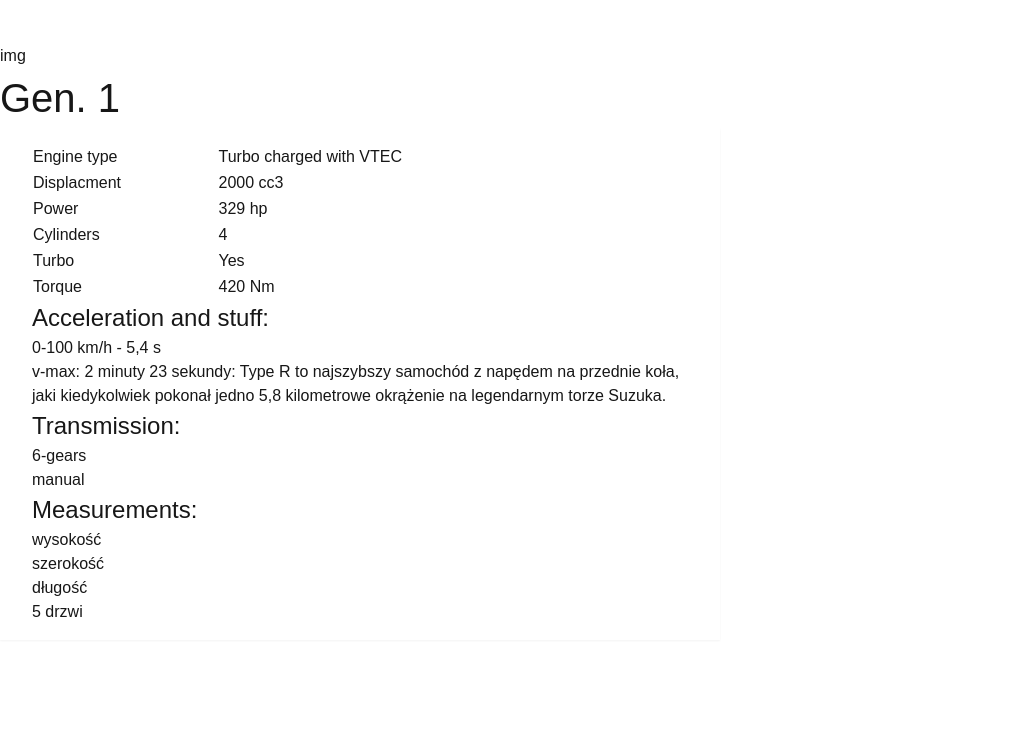
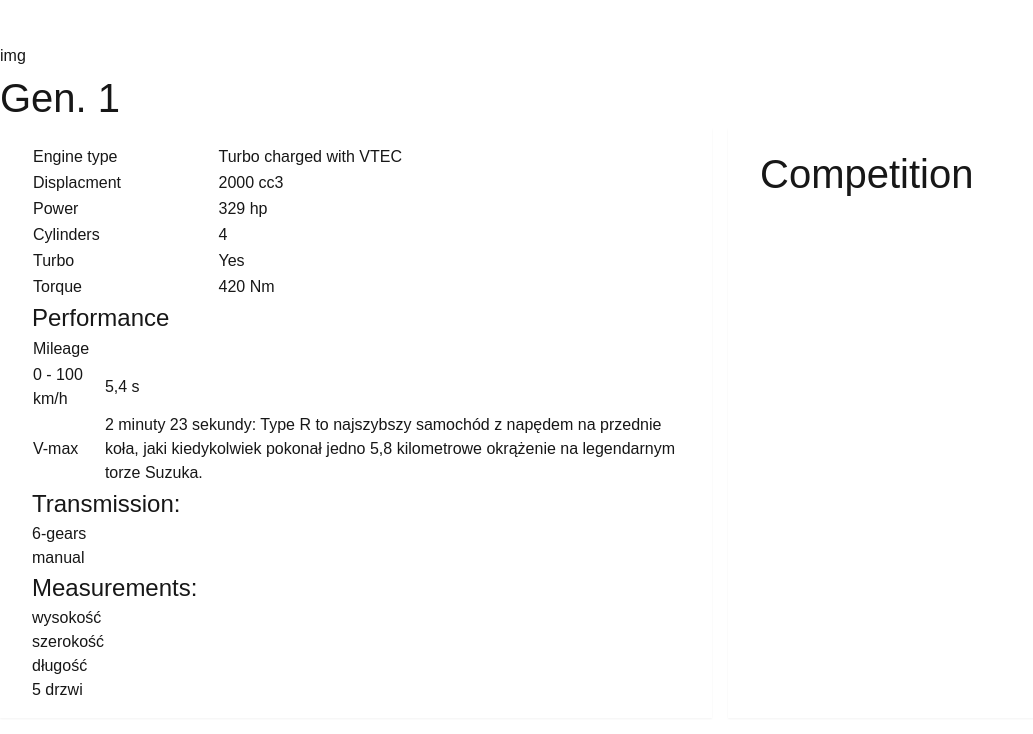
Before and after one commit to PiotrCembrowski/motorinfo, a Next.js app: page /car/1 in a window 1280 px wide. Shown: the top 734 px of the page, without its empty margins (0-1033 px from the left). Built offline with nearby package versions, Linux system fonts and the light colour scheme.

Commit message:
finishing data box

```diff
--- a/app/car/[name]/page.tsx
+++ b/app/car/[name]/page.tsx
@@ -12,7 +12,7 @@
       img
       <h1 className="capitalize">{name}</h1>
       <h2>Gen. 1</h2>
-      <div className="grid grid-cols-2">
+      <div className="grid grid-cols-2 gap-4">
         <div className="bg-white py-4 px-8 shadow-sm">
           <table>
             <tbody>
@@ -43,13 +43,25 @@
             </tbody>
           </table>
           <div>
-            <h4>Acceleration and stuff:</h4>
-            <p>0-100 km/h - 5,4 s</p>
-            <p>
-              v-max: 2 minuty 23 sekundy: Type R to najszybszy samochód z
-              napędem na przednie koła, jaki kiedykolwiek pokonał jedno 5,8
-              kilometrowe okrążenie na legendarnym torze Suzuka.
-            </p>
+            <h4>Performance</h4>
+            <table>
+              <tr>
+                <td>Mileage</td>
+                <td></td>
+              </tr>
+              <tr>
+                <td>0 - 100 km/h</td>
+                <td>5,4 s</td>
+              </tr>
+              <tr>
+                <td>V-max</td>
+                <td>
+                  2 minuty 23 sekundy: Type R to najszybszy samochód z napędem
+                  na przednie koła, jaki kiedykolwiek pokonał jedno 5,8
+                  kilometrowe okrążenie na legendarnym torze Suzuka.
+                </td>
+              </tr>
+            </table>
           </div>
           <div>
             <h4>Transmission:</h4>
@@ -64,7 +76,9 @@
             <p>5 drzwi</p>
           </div>
         </div>
-        <div></div>
+        <div className="bg-white py-4 px-8 shadow-sm">
+          <h2>Competition</h2>
+        </div>
       </div>
     </div>
   );
```
